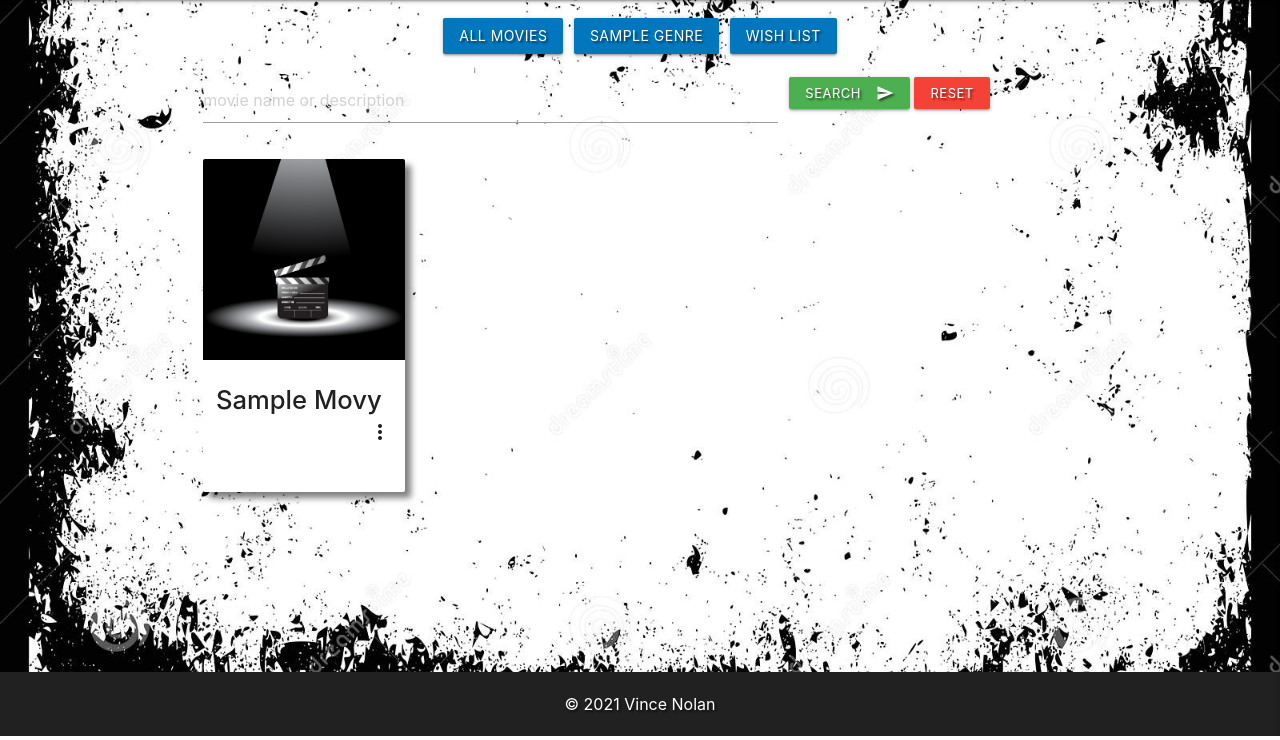
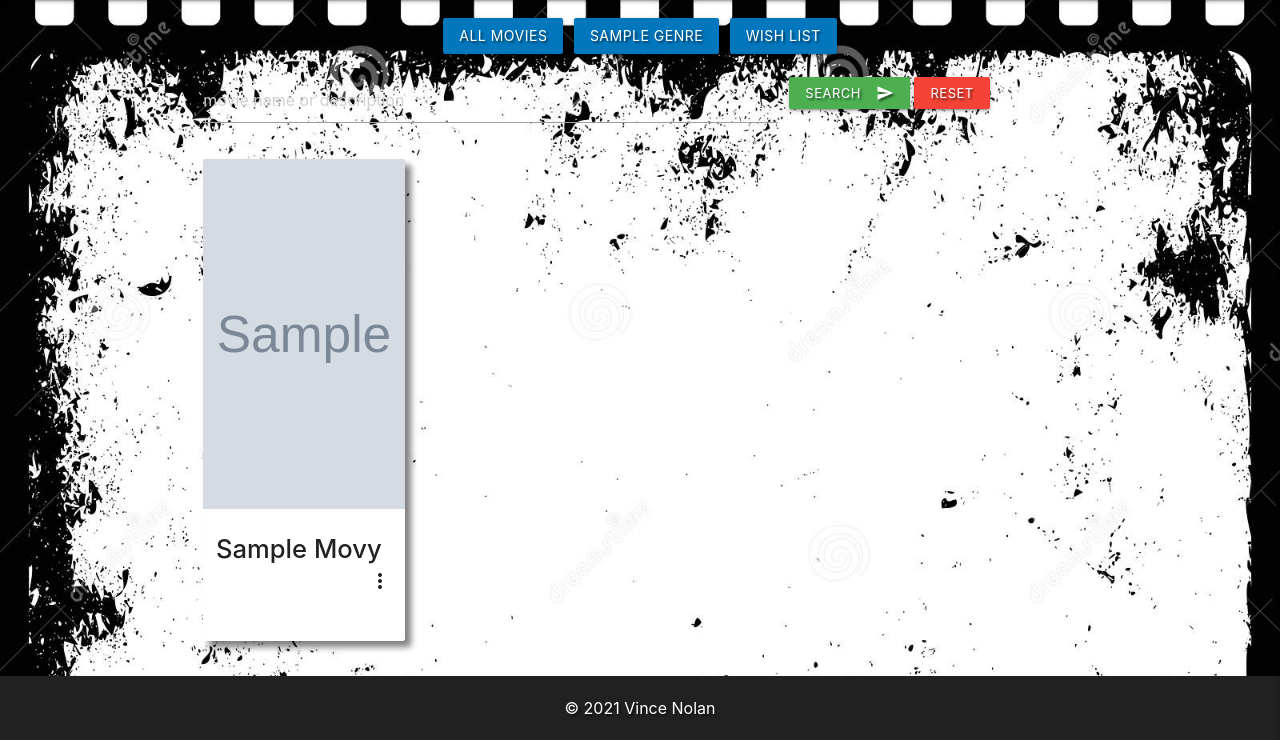
Before and after one commit to VinceNolan999/ms3-my-movie-catalog, a Flask app: page / in a window 1280 px wide. Shown: the part 64-804 px from the top of the page. Run offline with Flask 2, Linux system fonts and the light colour scheme; grey boxes marked "Sample" are stand-in pictures; a database or web service that is not in the repository returns one stand-in record (values such as "Sample title"); some libraries are stand-ins or nearby versions.

Commit message:
added image url and alt image if url error

```diff
--- a/static/css/style.css
+++ b/static/css/style.css
@@ -9,9 +9,17 @@
     flex: 1 0 auto;
 }
 
-
 .text-shadow {
     text-shadow: 2px 2px 2px rgba(0, 0, 0, 0.5);
+}
+
+.box-shadow {
+    box-shadow: 6px 6px 6px rgba(0, 0, 0, 0.5);
+}
+
+.edit-background {
+    background: white;
+    opacity: 0.9;
 }
 
 .nav-wrapper {
@@ -21,7 +29,6 @@
 footer ul li {
     display: inline;
 }
-
 
 .hero-image {
   background-attachment: fixed;
@@ -43,6 +50,11 @@
     text-transform: capitalize;
 }
 
+.card-image img{
+    height: 350px;
+    overflow: hidden;
+}
+
 .card .card-reveal {
     padding: 0;
 }
@@ -52,26 +64,13 @@
     text-transform: capitalize;
 }
 
-
 .card-reveal .card-info {
     line-height: 1.2em;
     margin: 8px 2px 8px;
     padding-left: 10px
-
 }
 
 .card-reveal .card-story{
     margin: 10px 2px 16px;
     padding-left: 10px
 }
-
-
-.edit-background {
-    background: white;
-    opacity: 0.9;
-}
-
-
-.box-shadow {
-    box-shadow: 6px 6px 6px rgba(0, 0, 0, 0.5);
-}
--- a/templates/movies.html
+++ b/templates/movies.html
@@ -39,7 +39,7 @@
             <li>
                 <div class="card box-shadow">
                     <div class="card-image waves-effect waves-block waves-light">
-                        <img src="{{ url_for('static', filename = 'images/clipboard.jpg') }}" class="activator">
+                        <img src="{{ movie.image_url }}" type="url" onerror="this.src='/static/images/clipboard.jpg'" class="activator">
                     </div>
                     <div class="card-content">
                         <div class="row">
@@ -73,3 +73,5 @@
 {% endif %}
 
 {% endblock %}
+
+<!--   {{ url_for('static', filename = 'images/clipboard.jpg') }}   -->
```
